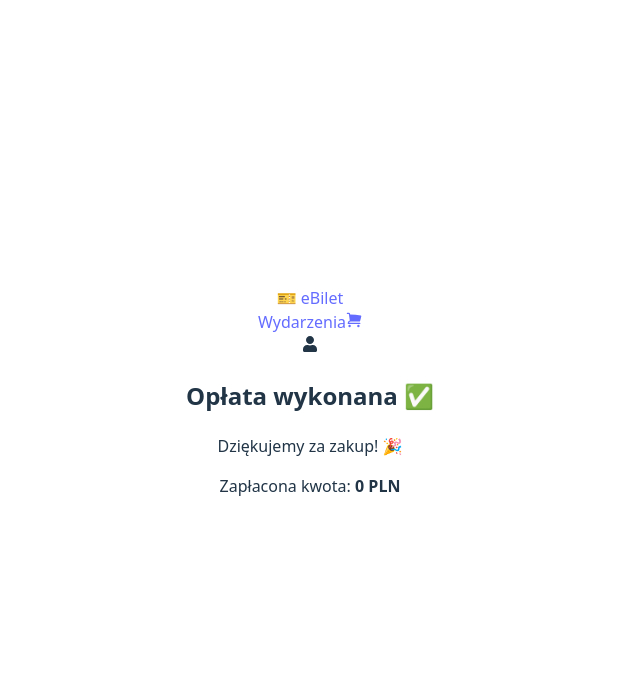
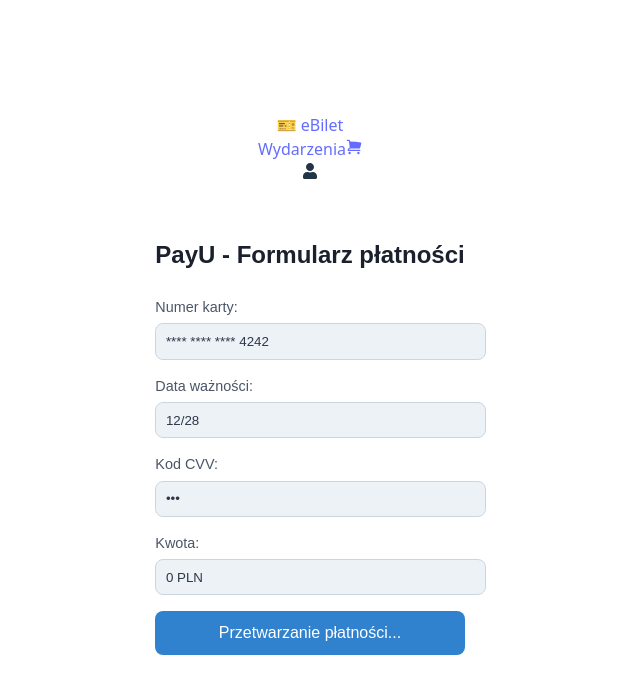
Before and after one commit to WiktoriaSadlo/Ebilet---PAM, a React (Vite) app: page /payu in a window 1280 px wide. Before the commit this address led to /confirmation. Shown: the top 694 px of the page, without its empty margins (330-970 px from the left). Built offline with nearby package versions, Linux system fonts and the light colour scheme; no server answers.

Commit message:
PayU v2 UK

```diff
--- a/src/components/ShoppingCart.jsx
+++ b/src/components/ShoppingCart.jsx
@@ -40,6 +40,8 @@
 
   const handlePayment = () => {
     const total = cartItems.reduce((sum, item) => sum + Number(item.price || 0), 0);
+    const audio = new Audio("/sounds/mixkit-select-click-1109.wav");
+    audio.play();
     navigate("/payu", { state: { total } });
   };
 
--- a/src/components/payU/PayUSimulator.jsx
+++ b/src/components/payU/PayUSimulator.jsx
@@ -1,7 +1,7 @@
-// src/components/payU/PayUSimulator.jsx
-import { useEffect } from "react";
+import { useEffect, useState } from "react";
 import { useLocation, useNavigate } from "react-router-dom";
 import { useCart } from "../../context/CartContext";
+import "../../style/PayU.css"
 
 const PayUSimulator = () => {
   const navigate = useNavigate();
@@ -9,22 +9,57 @@
   const { clearCart } = useCart();
 
   const total = location.state?.total || 0;
+  const [step, setStep] = useState(1);
 
   useEffect(() => {
-    // Symulacja PayU
-    const timer = setTimeout(() => {
+    const step1Timer = setTimeout(() => setStep(2), 2000);
+    const finalStepTimer = setTimeout(() => {
       clearCart();
       navigate("/confirmation", { state: { total } });
-    }, 2000);
+    }, 6000);
 
-    return () => clearTimeout(timer);
+    return () => {
+      clearTimeout(step1Timer);
+      clearTimeout(finalStepTimer);
+    };
   }, [navigate, total]);
 
   return (
-    <div className="text-center p-6">
-      <h2 className="text-xl font-semibold">Przekierowanie na PayU...</h2>
-      <p className="mt-2">Kwota do zapłaty: <strong>{total} PLN</strong></p>
-      <p className="mt-2">Proszę poczekać, trwa przetwarzanie płatności...</p>
+    <div className="payu-container">
+      {step === 1 && (
+        <div className="payu-step fade-in">
+          <h2 className="payu-title">Przekierowanie do PayU...</h2>
+          <p>Kwota do zapłaty: <strong>{total} PLN</strong></p>
+          <p>Proszę poczekać, trwa przekierowanie...</p>
+        </div>
+      )}
+
+      {step === 2 && (
+        <div className="payu-step fade-in">
+          <h2 className="payu-title">PayU - Formularz płatności</h2>
+          <div className="payu-form">
+            <div className="payu-field">
+              <label>Numer karty:</label>
+              <input type="text" value="**** **** **** 4242" disabled />
+            </div>
+            <div className="payu-field">
+              <label>Data ważności:</label>
+              <input type="text" value="12/28" disabled />
+            </div>
+            <div className="payu-field">
+              <label>Kod CVV:</label>
+              <input type="password" value="***" disabled />
+            </div>
+            <div className="payu-field">
+              <label>Kwota:</label>
+              <input type="text" value={`${total} PLN`} disabled />
+            </div>
+            <button className="payu-button" disabled>
+              Przetwarzanie płatności...
+            </button>
+          </div>
+        </div>
+      )}
     </div>
   );
 };
--- a/src/components/ui/button.jsx
+++ b/src/components/ui/button.jsx
@@ -1,3 +1,5 @@
+//src/components/ui/button.jsx
+
 import React from "react";
 
 const Button = ({ children, onClick, type }) => {
--- /dev/null
+++ b/src/style/PayU.css
@@ -0,0 +1,68 @@
+/* PayU.css */
+
+.payu-container {
+    max-width: 500px;
+    margin: 0 auto;
+    padding: 2rem;
+    text-align: center;
+    font-family: "Arial", sans-serif;
+  }
+
+  .payu-title {
+    font-size: 1.5rem;
+    font-weight: bold;
+    color: #1a202c;
+    margin-bottom: 1.5rem;
+  }
+
+  .payu-form {
+    display: flex;
+    flex-direction: column;
+    gap: 1rem;
+    margin-top: 1rem;
+  }
+
+  .payu-field {
+    text-align: left;
+  }
+
+  .payu-field label {
+    display: block;
+    font-size: 0.9rem;
+    margin-bottom: 0.3rem;
+    color: #4a5568;
+  }
+
+  .payu-field input {
+    width: 100%;
+    padding: 0.6rem;
+    border: 1px solid #cbd5e0;
+    border-radius: 0.5rem;
+    background-color: #edf2f7;
+    color: #2d3748;
+  }
+
+  .payu-button {
+    padding: 0.8rem;
+    background-color: #3182ce;
+    color: white;
+    border: none;
+    border-radius: 0.5rem;
+    font-size: 1rem;
+    cursor: not-allowed;
+  }
+
+  .fade-in {
+    animation: fadeIn 0.8s ease-in-out forwards;
+  }
+
+  @keyframes fadeIn {
+    0% {
+      opacity: 0;
+      transform: translateY(10px);
+    }
+    100% {
+      opacity: 1;
+      transform: translateY(0);
+    }
+  }
```
Also changed, not shown: 1 other file (tests, documents, lock files or other folders).
